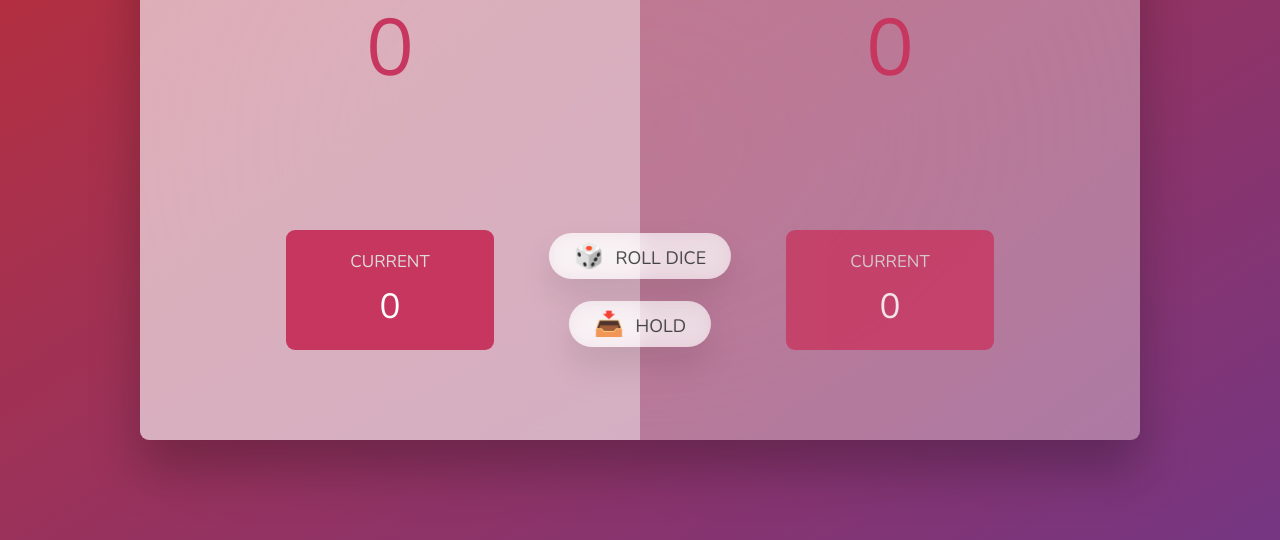
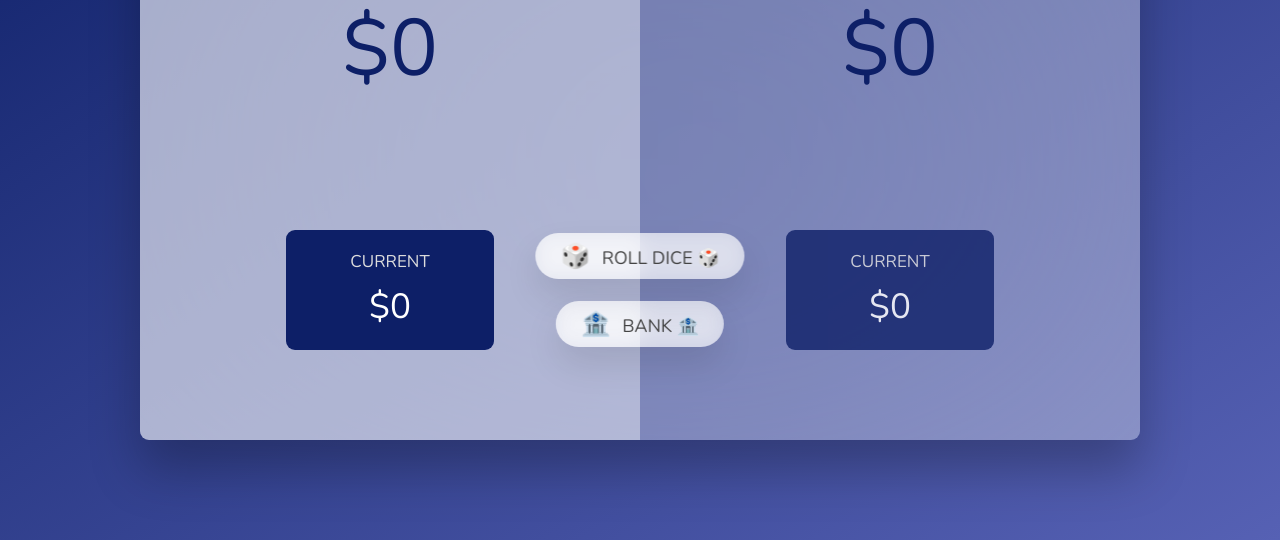
Before and after one commit to mjsr84/pig-game, a plain HTML site: page index.html in a window 1280 px wide. Shown: the part 260-800 px from the top of the page. Drawn offline with nearby package versions, Linux system fonts and the light colour scheme.

Commit message:
changed color theme as well as added dollar signs to scoring to tie the score to something valuable

```diff
--- a/index.html
+++ b/index.html
@@ -11,25 +11,37 @@
     <main>
       <section class="player player--0 player--active">
         <h2 class="name" id="name--0">Player 1</h2>
-        <p class="score" id="score--0">43</p>
+        <div class="scorecontainer">
+          <span>$</span>
+          <p class="score" id="score--0">43</p>
+        </div>
         <div class="current">
           <p class="current-label">Current</p>
-          <p class="current-score" id="current--0">0</p>
+          <div class="current-score">
+            <span>$</span>
+            <p class="current-score" id="current--0">0</p>
+          </div>
         </div>
       </section>
       <section class="player player--1">
         <h2 class="name" id="name--1">Player 2</h2>
-        <p class="score" id="score--1">24</p>
+        <div class="scorecontainer">
+          <span>$</span>
+          <p class="score" id="score--1">24</p>
+        </div>
         <div class="current">
           <p class="current-label">Current</p>
-          <p class="current-score" id="current--1">0</p>
+          <div class="current-score">
+            <span>$</span>
+            <p class="current-score" id="current--1">0</p>
+          </div>
         </div>
       </section>
 
       <img src="dice-5.png" alt="Playing dice" class="dice" />
-      <button class="btn btn--new">🔄 New game</button>
-      <button class="btn btn--roll">🎲 Roll dice</button>
-      <button class="btn btn--hold">📥 Hold</button>
+      <button class="btn btn--new">🕹️ New Game 🕹️</button>
+      <button class="btn btn--roll">🎲 Roll Dice 🎲</button>
+      <button class="btn btn--hold">🏦 Bank 🏦</button>
     </main>
     <script src="script.js"></script>
   </body>
--- a/style.css
+++ b/style.css
@@ -16,7 +16,7 @@ body {
   font-weight: 400;
   height: 100vh;
   color: #333;
-  background-image: linear-gradient(to top left, #753682 0%, #bf2e34 100%);
+  background-image: linear-gradient(to top left, #5661b4 0%, #0d1f67 100%);
   display: flex;
   align-items: center;
   justify-content: center;
@@ -56,10 +56,11 @@ main {
   margin-bottom: 1rem;
 }
 
-.score {
+.scorecontainer {
+  display: flex;
   font-size: 8rem;
   font-weight: 300;
-  color: #c7365f;
+  color: #0d1f67;
   margin-bottom: auto;
 }
 
@@ -79,8 +80,13 @@ main {
   opacity: 1;
 }
 
+.current-score {
+  display: flex;
+  justify-content: center;
+}
+
 .current {
-  background-color: #c7365f;
+  background-color: #0d1f67;
   opacity: 0.8;
   border-radius: 9px;
   color: #fff;
@@ -162,12 +168,12 @@ main {
 }
 
 .player--winner {
-  background-color: #2f2f2f;
+  background-color: #02a245;
 }
 
 .player--winner .name {
   font-weight: 700;
-  color: #c7365f;
+  color: #0d1f67;
 }
 
 .hidden {
```
